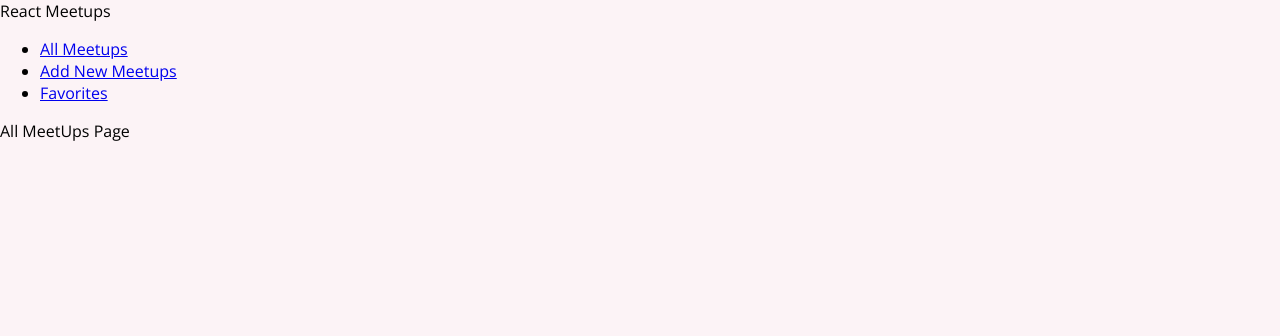
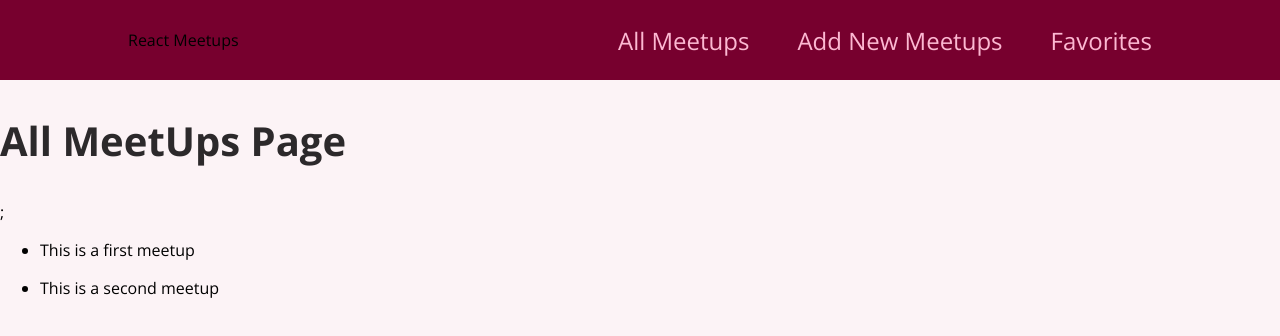
Before and after one commit to jenlee-tech/reactnexttest2, a React (Create React App) app: page / in a window 1280 px wide. Shown: the top 336 px of the page. Built offline with nearby package versions, Linux system fonts and the light colour scheme.

Commit message:
applied map method on AllMeetUpsPage

```diff
--- a/src/components/layout/MainNavigation.js
+++ b/src/components/layout/MainNavigation.js
@@ -1,10 +1,11 @@
 import React from "react";
 import { Link } from "react-router-dom";
+import classes from "./MainNavigation.module.css";
 
 function MainNavigation() {
   return (
-    <header>
-      <div>React Meetups</div>
+    <header className={classes.header}>
+      <div classes={classes.logo}>React Meetups</div>
       <nav>
         <ul>
           <li>
--- /dev/null
+++ b/src/components/layout/MainNavigation.module.css
@@ -0,0 +1,47 @@
+.header {
+    width: 100%;
+    height: 5rem;
+    display: flex;
+    align-items: center;
+    justify-content: space-between;
+    background-color: #77002e;
+    padding: 0 10%;
+}
+
+.logo {
+    font-size: 2rem;
+    color: white;
+    font-weight: bold;
+}
+
+.header ul {
+    list-style: none;
+    margin: 0;
+    padding: 0;
+    display: flex;
+    align-items: baseline;
+}
+
+.header li {
+    margin-left: 3rem;
+}
+
+.header a {
+    text-decoration: none;
+    font-size: 1.5rem;
+    color: #fcb8d2;
+}
+
+.header a:hover,
+.header a:active,
+.header a.active {
+    color: white;
+}
+
+.badge {
+    background-color: #cc2062;
+    color: white;
+    border-radius: 12px;
+    padding: 0 1rem;
+    margin-left: 0.5rem;
+}
--- a/src/pages/AllMeetupsPage.js
+++ b/src/pages/AllMeetupsPage.js
@@ -1,5 +1,38 @@
+const DUMMY_DATA = [
+  {
+    id: "m1",
+    title: "This is a first meetup",
+    image:
+      "https://upload.wikimedia.org/wikipedia/commons/thumb/d/d3/Stadtbild_M%C3%BCnchen.jpg/2560px-Stadtbild_M%C3%BCnchen.jpg",
+    address: "Meetupstreet 5, 12345 Meetup City",
+    description:
+      "This is a first, amazing meetup which you definitely should not miss. It will be a lot of fun!",
+  },
+  {
+    id: "m2",
+    title: "This is a second meetup",
+    image:
+      "https://upload.wikimedia.org/wikipedia/commons/thumb/d/d3/Stadtbild_M%C3%BCnchen.jpg/2560px-Stadtbild_M%C3%BCnchen.jpg",
+    address: "Meetupstreet 5, 12345 Meetup City",
+    description:
+      "This is a first, amazing meetup which you definitely should not miss. It will be a lot of fun!",
+  },
+];
+
 function AllMeetupsPage() {
-  return <div>All MeetUps Page</div>;
+  return (
+    <section>
+      <h1>All MeetUps Page</h1>;
+      {DUMMY_DATA.map((meetups) => {
+        console.log(meetups);
+        return (
+          <ul>
+            <li key={meetups.id}>{meetups.title}</li>
+          </ul>
+        );
+      })}
+    </section>
+  );
 }
 
 export default AllMeetupsPage;
```
